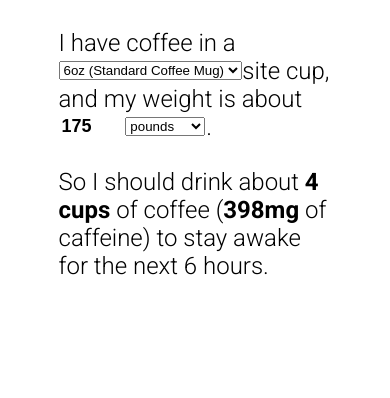
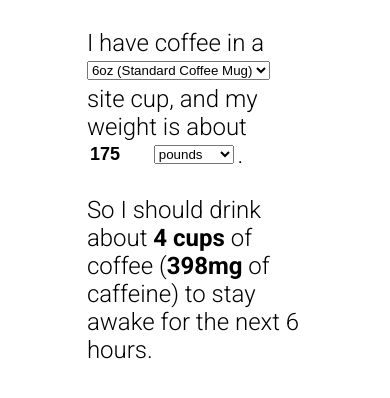
Before and after one commit to JesseHerrick/caffeinefor.me, a plain HTML site: page index.html in a window 390 px wide. Shown: the part 92-490 px from the top of the page. Drawn offline with Linux system fonts and the light colour scheme.

Commit message:
Cooler responsive?

```diff
--- a/css/main.css
+++ b/css/main.css
@@ -3,9 +3,12 @@
 body {
   font-family: 'Roboto';
   font-size: 2em;
-  margin: 0 15%;
   font-weight: 100;
   height: 100%;
+}
+
+.container {
+  margin: 0 17%;
 }
 
 h1 {
@@ -19,12 +22,13 @@ select, input {
 }
 
 select {
-  margin-right: -5px;
+  margin-right: -2px;
 }
 
 @media (max-width: 650px) {
   body {
     font-size: 1.5em;
+    margin: 8%;
   }
   h1 { font-size: 2em; }
 }
--- a/index.html
+++ b/index.html
@@ -14,6 +14,7 @@
   <body>
     <h1>Caffeine</h1>
 
+    <div class="container">
     <p>I have coffee in a
     <select name="size" id="size">
       <option value="5">6oz (Standard Coffee Mug)</option>
@@ -31,6 +32,7 @@
     </p>
 
     <p>So I should drink about <span id="cups"></span> of coffee (<span id="caffeine"></span> of caffeine) to stay awake for the next 6 hours.</p>
+    </div>
 
     <script src="bower_components/jquery/dist/jquery.min.js"></script>
     <script src="js/coffee.js"></script>
```
